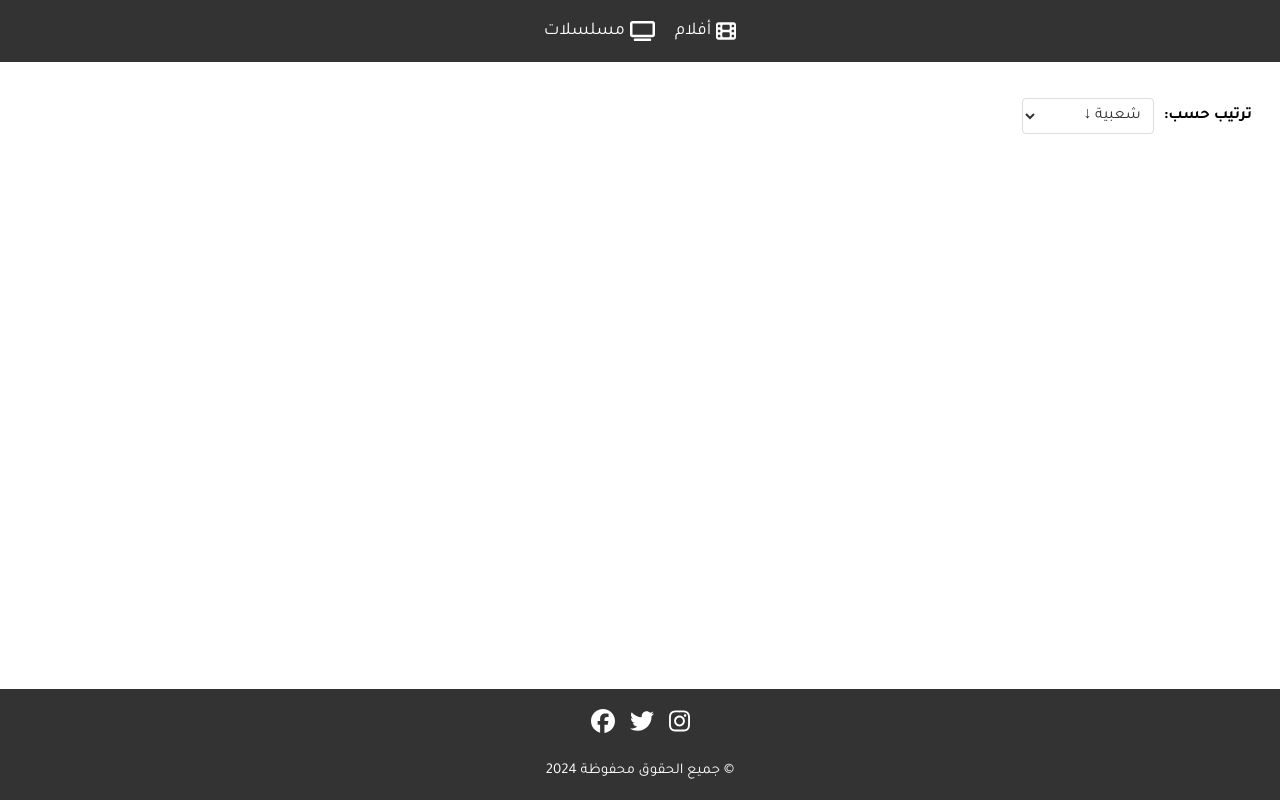
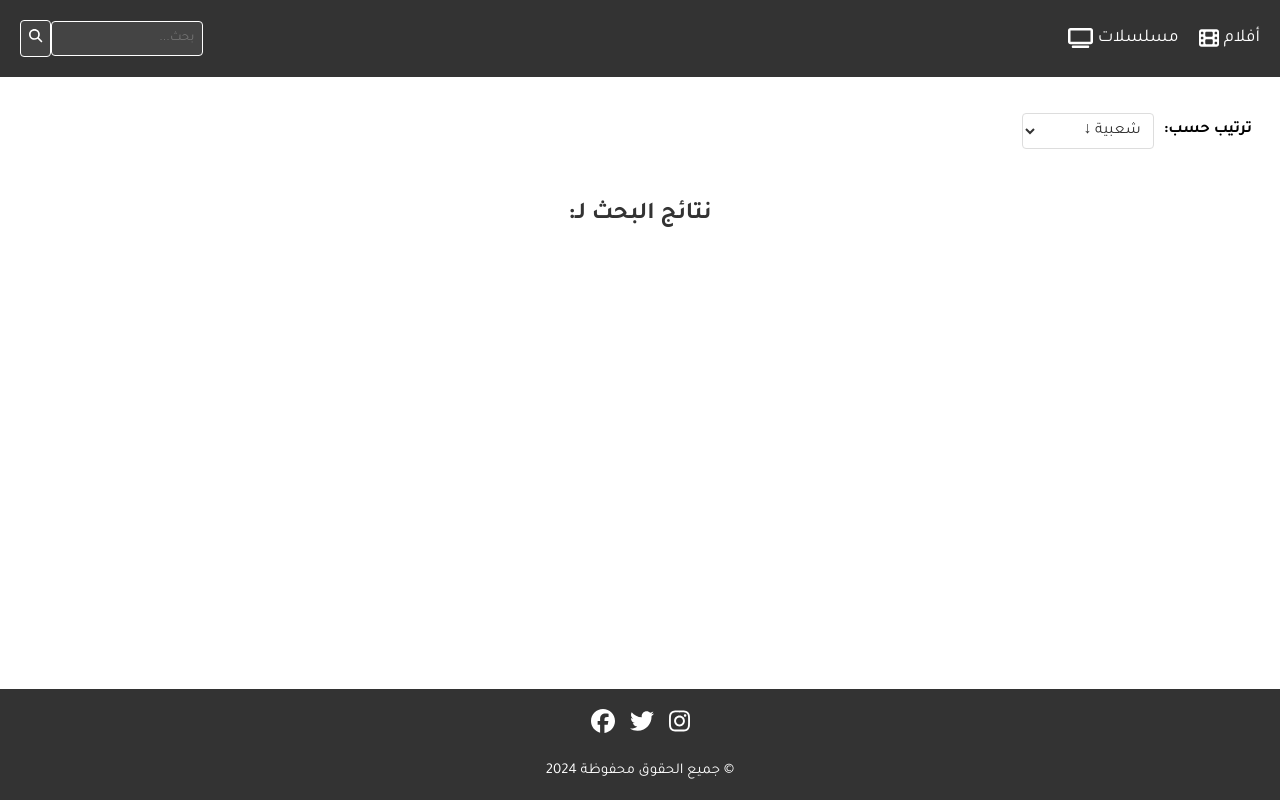
Before and after one commit to mahmoudgx/Arabic-Movies-Database, a React (Vite) app: page /search in a window 1280 px wide. Built offline with nearby package versions, Linux system fonts and the light colour scheme.

Commit message:
implement search

```diff
--- a/package.json
+++ b/package.json
@@ -18,7 +18,7 @@
     "@tanstack/react-query-devtools": "^5.40.0",
     "axios": "^1.7.2",
     "react": "^18.2.0",
-    "react-dom": "^18.2.0",
+    "react-dom": "^18.3.1",
     "react-router-dom": "^6.23.1",
     "react-scroll-to-top": "^3.0.0"
   },
--- a/src/App.tsx
+++ b/src/App.tsx
@@ -6,9 +6,10 @@ import TvsCard from "./components/TvsCard";
 import Footer from "./components/Footer";
 import SortMovies from "./components/SortMovies";
 import MovieDetails from "./components/MovieDetails";
-import "./App.css";
+import SearchResults from "./components/SearchResults";
 import ScrollToTop from "react-scroll-to-top";
 import TvDetails from "./components/TvDetails";
+import "./App.css";
 
 const App = () => {
   const [sortBy, setSortBy] = useState("popularity.desc");
@@ -25,6 +26,7 @@ const App = () => {
             <Route path="/tv" element={<TvsCard sortBy={sortBy} />} />
             <Route path="/movie/:id" element={<MovieDetails />} />
             <Route path="/tv/:id" element={<TvDetails />} />
+            <Route path="/search" element={<SearchResults />} />
           </Routes>
         </div>
         <Footer />
--- /dev/null
+++ b/src/components/CollectionCard.css
@@ -0,0 +1,50 @@
+.collection-list {
+  display: grid;
+  gap: 1rem;
+  padding: 1rem;
+}
+
+@media (min-width: 1200px) {
+  .collection-list {
+    grid-template-columns: repeat(5, 1fr);
+  }
+}
+
+@media (max-width: 1199px) and (min-width: 768px) {
+  .collection-list {
+    grid-template-columns: repeat(3, 1fr);
+  }
+}
+
+@media (max-width: 767px) {
+  .collection-list {
+    grid-template-columns: repeat(1, 1fr);
+  }
+}
+
+.collection-card {
+  border: 1px solid #ccc;
+  border-radius: 8px;
+  padding: 1rem;
+  text-align: center;
+  box-shadow: 0 4px 8px rgba(0, 0, 0, 0.1);
+  transition: transform 0.2s ease, box-shadow 0.2s ease;
+  background-color: #fff;
+}
+
+.collection-card:hover {
+  transform: translateY(-5px);
+  box-shadow: 0 8px 16px rgba(0, 0, 0, 0.2);
+}
+
+.collection-card img {
+  width: 100%;
+  height: auto;
+  border-radius: 4px;
+}
+
+.collection-card h3 {
+  margin-top: 1rem;
+  font-size: 1.25rem;
+  color: #333;
+}
--- /dev/null
+++ b/src/components/CollectionCard.tsx
@@ -0,0 +1,26 @@
+import React from "react";
+import { Collection } from "../hooks/useSearchCollections";
+import "./CollectionCard.css";
+import placeholder from "../assets/placeholder.png";
+
+interface CollectionCardProps {
+  collection: Collection;
+}
+
+const CollectionCard: React.FC<CollectionCardProps> = ({ collection }) => {
+  return (
+    <div className="collection-card">
+      {collection.poster_path ? (
+        <img
+          src={`https://image.tmdb.org/t/p/w500${collection.poster_path}`}
+          alt={collection.name}
+        />
+      ) : (
+        <img src={placeholder} alt="Placeholder" />
+      )}
+      <h3>{collection.name || collection.original_name || collection.title}</h3>
+    </div>
+  );
+};
+
+export default CollectionCard;
--- a/src/components/NavBar.css
+++ b/src/components/NavBar.css
@@ -2,9 +2,10 @@
   background-color: #333;
   padding: 10px;
   display: flex;
-    justify-content: center;
+  justify-content: space-between;
   align-items: center;
   padding: 20px;
+  direction: rtl;
 }
 
 .navbar-list {
@@ -36,7 +37,51 @@
   font-size: 20px;
 }
 
-
 .navbar-item.active .navbar-link {
   color: #f0a500;
 }
+
+.search-form {
+  display: flex;
+  align-items: center;
+}
+
+.search-input {
+  padding: 0.5rem;
+  margin-right: 0.5rem;
+  border: 1px solid #fff;
+  border-radius: 4px;
+  background-color: #444;
+  color: #fff;
+}
+
+.search-button {
+  padding: 0.5rem;
+  background-color: #444;
+  border: 1px solid #fff;
+  border-radius: 4px;
+  color: #fff;
+  cursor: pointer;
+}
+
+/* Media Query for Mobile Responsiveness */
+@media screen and (max-width: 768px) {
+  .navbar {
+    flex-direction: column;
+    align-items: flex-start;
+  }
+
+  .navbar-list {
+    flex-direction: column;
+    gap: 10px;
+    margin-top: 10px;
+  }
+
+  .navbar-link {
+    font-size: 16px;
+  }
+
+  .search-form {
+    margin-top: 10px;
+  }
+}
--- a/src/components/NavBar.tsx
+++ b/src/components/NavBar.tsx
@@ -1,14 +1,29 @@
 import { FontAwesomeIcon } from "@fortawesome/react-fontawesome";
-import { faFilm, faTv } from "@fortawesome/free-solid-svg-icons";
-import { useLocation } from "react-router-dom";
+import { faFilm, faTv, faSearch } from "@fortawesome/free-solid-svg-icons";
+import { useLocation, useNavigate } from "react-router-dom";
+import { useState } from "react";
 import "./NavBar.css";
 
 const NavBar = () => {
   const location = useLocation();
+  const navigate = useNavigate();
+  const [searchQuery, setSearchQuery] = useState("");
+
+  const handleSearch = (e: React.FormEvent) => {
+    e.preventDefault();
+    navigate(`/search?query=${searchQuery}`);
+  };
 
   return (
     <nav className="navbar">
       <ul className="navbar-list">
+        <li
+          className={`navbar-item ${location.pathname === "/" ? "active" : ""}`}
+        >
+          <a href="/" className="navbar-link">
+            أفلام <FontAwesomeIcon icon={faFilm} />
+          </a>
+        </li>
         <li
           className={`navbar-item ${
             location.pathname === "/tv" ? "active" : ""
@@ -18,14 +33,19 @@ const NavBar = () => {
             مسلسلات <FontAwesomeIcon icon={faTv} />
           </a>
         </li>
-        <li
-          className={`navbar-item ${location.pathname === "/" ? "active" : ""}`}
-        >
-          <a href="/" className="navbar-link">
-            أفلام <FontAwesomeIcon icon={faFilm} />
-          </a>
-        </li>
       </ul>
+      <form className="search-form" onSubmit={handleSearch}>
+        <input
+          type="text"
+          className="search-input"
+          placeholder="بحث..."
+          value={searchQuery}
+          onChange={(e) => setSearchQuery(e.target.value)}
+        />
+        <button type="submit" className="search-button">
+          <FontAwesomeIcon icon={faSearch} />
+        </button>
+      </form>
     </nav>
   );
 };
--- /dev/null
+++ b/src/components/SearchResults.css
@@ -0,0 +1,81 @@
+.search-results {
+    padding: 1rem;
+    direction: rtl;
+  }
+
+  .search-results h2 {
+    text-align: center;
+    margin-bottom: 1.5rem;
+    font-size: 1.5rem;
+    color: #333;
+  }
+
+  .collection-list {
+    display: grid;
+    gap: 1rem;
+    padding: 1rem;
+  }
+
+  @media (min-width: 1200px) {
+    .collection-list {
+      grid-template-columns: repeat(5, 1fr);
+    }
+  }
+
+  @media (max-width: 1199px) and (min-width: 768px) {
+    .collection-list {
+      grid-template-columns: repeat(3, 1fr);
+    }
+  }
+
+  @media (max-width: 767px) {
+    .collection-list {
+      grid-template-columns: repeat(1, 1fr);
+    }
+  }
+
+  .collection-card {
+    border: 1px solid #ccc;
+    border-radius: 8px;
+    padding: 1rem;
+    text-align: center;
+    box-shadow: 0 4px 8px rgba(0, 0, 0, 0.1);
+    transition: transform 0.2s ease, box-shadow 0.2s ease;
+    background-color: #fff;
+  }
+
+  .collection-card:hover {
+    transform: translateY(-5px);
+    box-shadow: 0 8px 16px rgba(0, 0, 0, 0.2);
+  }
+
+  .collection-card img {
+    width: 100%;
+    height: auto;
+    border-radius: 4px;
+  }
+
+  .collection-card h3 {
+    margin-top: 1rem;
+    font-size: 1.25rem;
+    color: #333;
+  }
+
+  .load-more {
+    text-align: center;
+    margin-top: 1.5rem;
+  }
+
+  .load-more button {
+    background-color: #007bff;
+    color: white;
+    padding: 0.75rem 1.5rem;
+    border: none;
+    border-radius: 4px;
+    cursor: pointer;
+    font-size: 1rem;
+  }
+
+  .load-more button:hover {
+    background-color: #0056b3;
+  }
--- /dev/null
+++ b/src/components/SearchResults.tsx
@@ -0,0 +1,47 @@
+import React from "react";
+import { useLocation } from "react-router-dom";
+import useSearchCollections from "../hooks/useSearchCollections";
+import CollectionCard from "./CollectionCard";
+import "./SearchResults.css";
+
+const SearchResults = () => {
+  const location = useLocation();
+  const query = new URLSearchParams(location.search).get("query") || "";
+
+  const {
+    data,
+    fetchNextPage,
+    hasNextPage,
+    isFetchingNextPage,
+    isError,
+    error,
+  } = useSearchCollections(query);
+
+  if (isError) {
+    return <div>حدث خطأ: {error.message}</div>;
+  }
+
+  return (
+    <div className="search-results">
+      <h2>نتائج البحث لـ: {query}</h2>
+      <div className="collection-list">
+        {data?.pages.map((page, index) => (
+          <React.Fragment key={index}>
+            {page.results.map((collection) => (
+              <CollectionCard key={collection.id} collection={collection} />
+            ))}
+          </React.Fragment>
+        ))}
+      </div>
+      <div className="button-container">
+        {hasNextPage && (
+          <button className="load-button" onClick={() => fetchNextPage()}>
+            {isFetchingNextPage ? "... تحميل" : "تحميل المزيد"}
+          </button>
+        )}
+      </div>
+    </div>
+  );
+};
+
+export default SearchResults;
--- /dev/null
+++ b/src/hooks/useSearchCollections.ts
@@ -0,0 +1,34 @@
+import { useInfiniteQuery } from "@tanstack/react-query";
+import APIClient from "../services/api-client";
+
+const apiClient = new APIClient<Collection>("/search/multi");
+
+export interface Collection {
+  id: number;
+  name: string;
+  poster_path: string;
+  original_name: string;
+  title: string;
+  backdrop_path: string;
+}
+
+const useSearchCollections = (query: string) =>
+  useInfiniteQuery({
+    queryKey: ["SearchCollections", query],
+    queryFn: ({ pageParam = 1 }) =>
+      apiClient.search(query, {
+        params: {
+          language: "ar",
+          page: pageParam,
+          include_adult: false,
+        },
+      }),
+    enabled: !!query,
+    staleTime: 24 * 60 * 60 * 1000,
+  getNextPageParam: (lastPage, allpages) => {
+      return lastPage ? allpages.length + 1 : undefined;
+    },
+    initialPageParam: 1,
+  });
+
+export default useSearchCollections;
--- a/src/hooks/useTvDetails.ts
+++ b/src/hooks/useTvDetails.ts
@@ -1,9 +1,5 @@
 import { useQuery } from "@tanstack/react-query";
 import APIClient from "../services/api-client";
-
-
-
-
 
 const apiClient = new APIClient<TvDetails>("/tv");
 
@@ -20,8 +16,6 @@ export interface TvDetails {
   runtime: number;
 }
 
-
-
 const useTvDetails = (id: string) => {
   return useQuery({
     queryKey: ["MovieDetails", id],
--- a/src/services/api-client.ts
+++ b/src/services/api-client.ts
@@ -32,6 +32,15 @@ class APIClient<T> {
       .get<T>(`${this.endpoint}/${id}`, config)
       .then(res => res.data);
   };
+
+  search = (query: string, config?: AxiosRequestConfig) => {
+    return axiosInstance
+      .get<FetchResponse<T>>(`/search/multi`, {
+        ...config,
+        params: { query, ...config?.params },
+      })
+      .then(res => res.data);
+  };
 }
 
 export default APIClient;
```
Also changed, not shown: 1 other file (tests, documents, lock files or other folders). Lines whose indentation alone changed are shown as unchanged.
